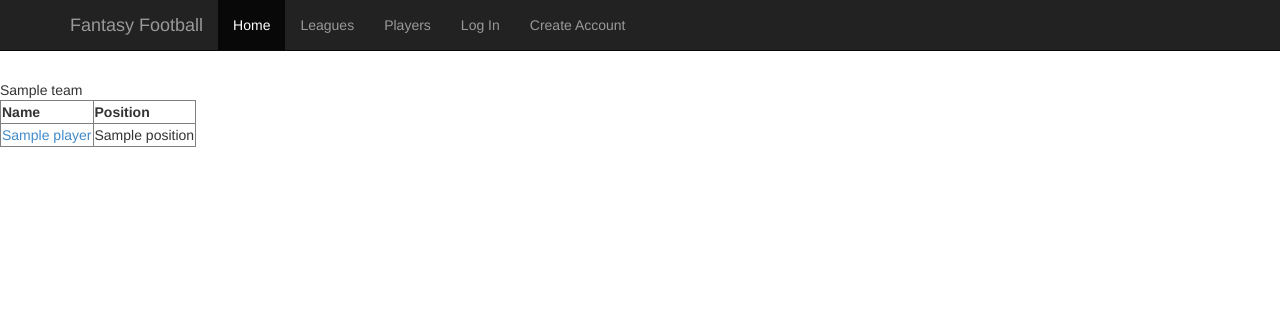
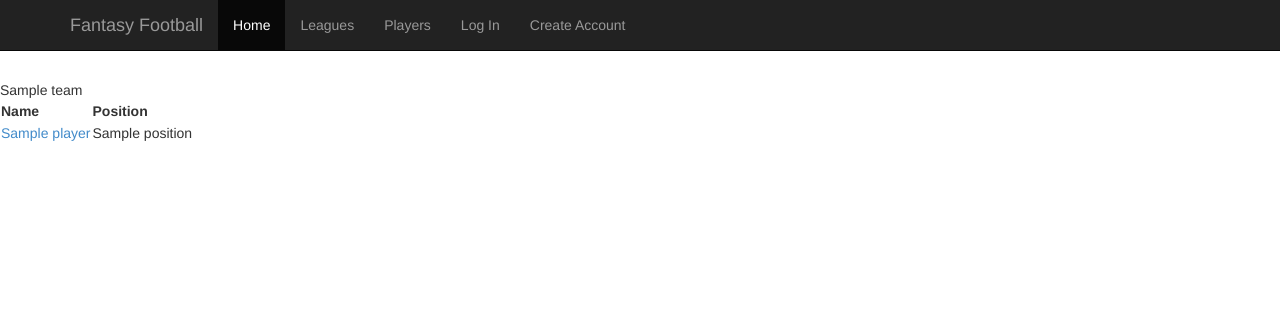
Before and after one commit to ackinsey/football, a Django app: template templates/allstars/team_detail.html in a window 1280 px wide. Shown: the top 311 px of the page. Run offline with Django 3.2, Linux system fonts and the light colour scheme; the template is opened without the code that fills it: most values are stand-ins (such as "Sample title", 1, 10 or a date in 2020); some libraries are stand-ins or nearby versions.

Commit message:
Update team_detail.html
table and th class

```diff
--- a/templates/allstars/team_detail.html
+++ b/templates/allstars/team_detail.html
@@ -1,14 +1,14 @@
 {% include "header.html" %}
 
 {{team.team_name}}
-<table border="1" id="players_table">
+<table class="fTable" id="players_table">
 <tr>
-	<th>
+	<th class="footballTh">
 		Name
 	</th>
 	<th>
 		Position
-	</th>
+	</th class="footballTh">
 </tr>
 {% for player in players %}
 <tr>
```
